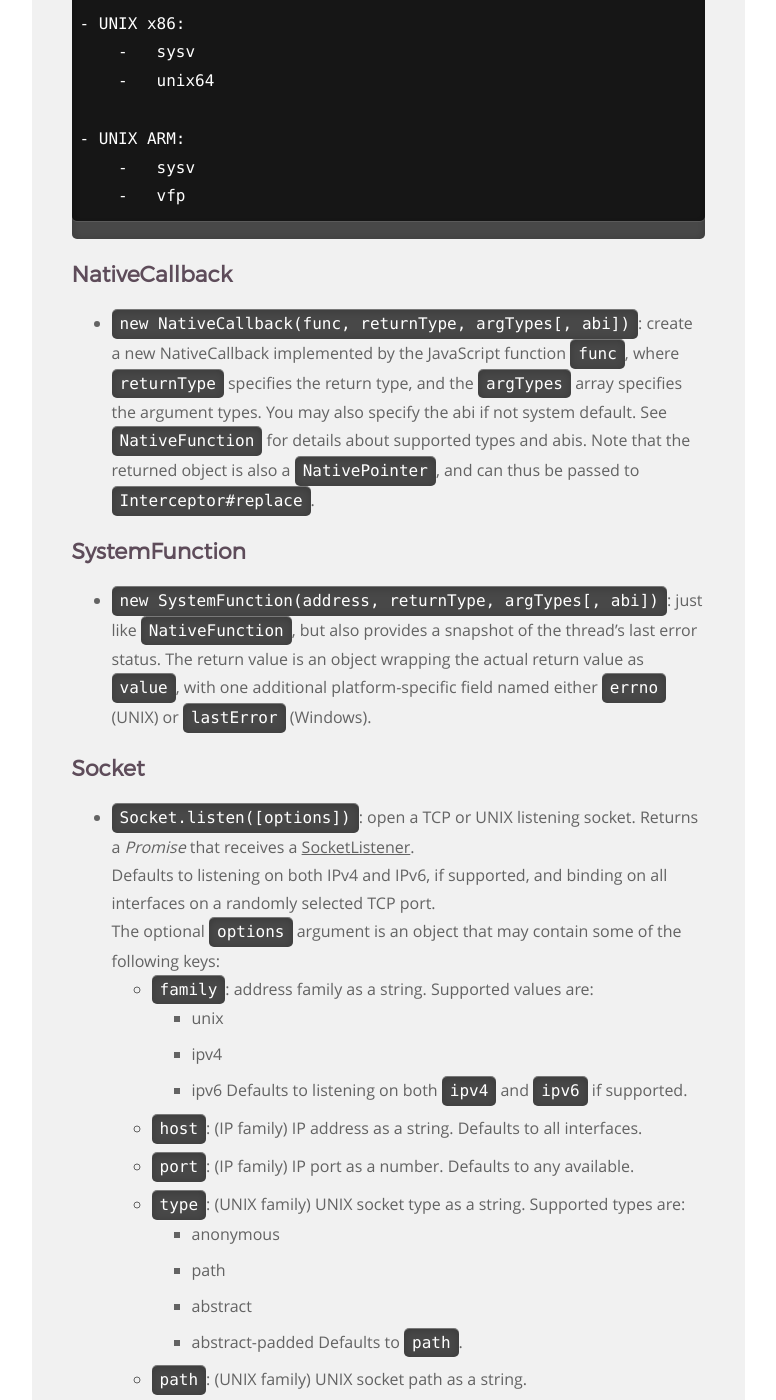
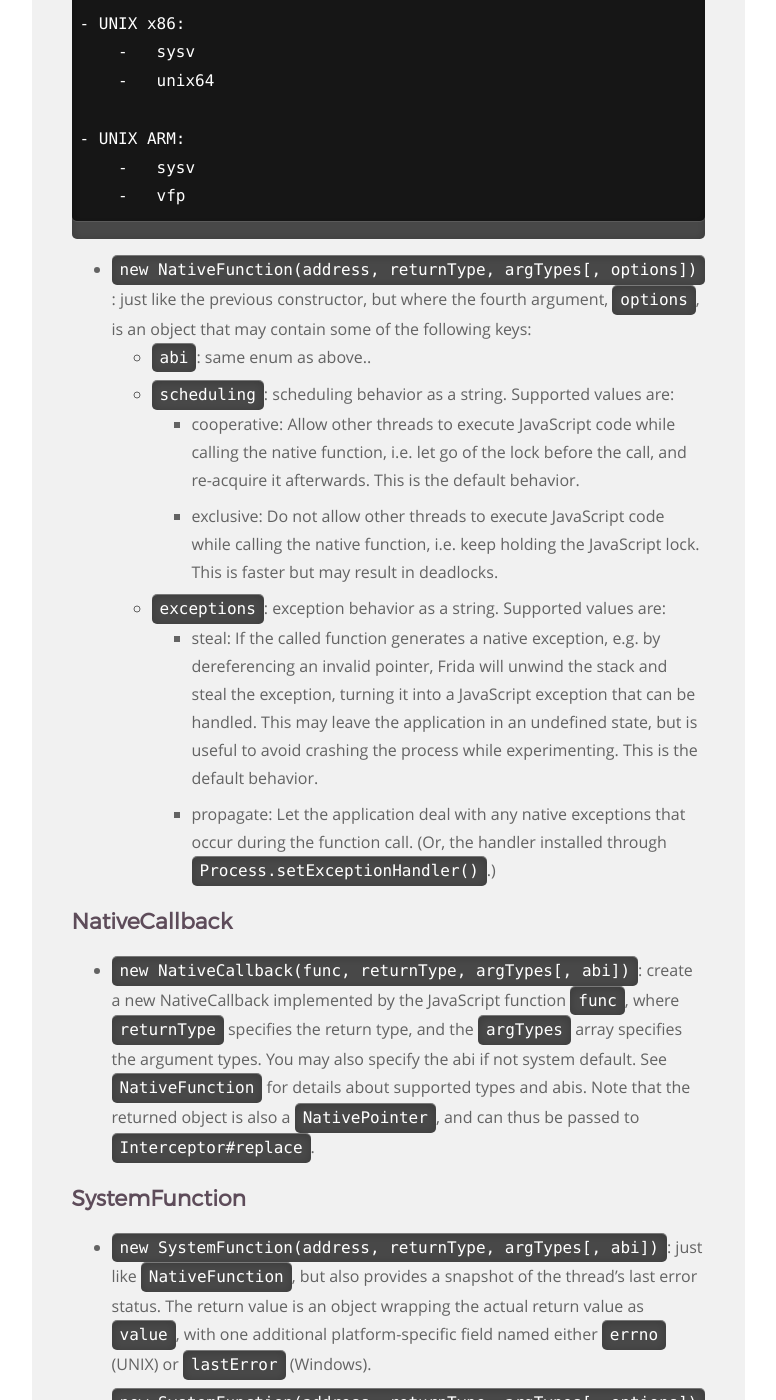
Before and after one commit to frida/frida-website, a Jekyll site: the page built from _docs/javascript-api.md, in a window 1280 px wide and 1400 px high, scrolled down 24219 px. Shown: the whole window, without its empty margins (364-1140 px from the left). Built offline with Jekyll 4.4.1, drawn with Linux system fonts in a browser that asks for light colours; some of the changed text lies outside the part shown.

Commit message:
Document the {Native,System}Function `options` overload

```diff
--- a/_docs/javascript-api.md
+++ b/_docs/javascript-api.md
@@ -957,6 +957,32 @@ friendlyFunctionName(returnValue, thisPtr);
         -   sysv
         -   vfp
 
++   `new NativeFunction(address, returnType, argTypes[, options])`: just like
+    the previous constructor, but where the fourth argument, `options`, is an
+    object that may contain some of the following keys:
+
+    -   `abi`: same enum as above..
+    -   `scheduling`: scheduling behavior as a string. Supported values are:
+        -   cooperative: Allow other threads to execute JavaScript code while
+                         calling the native function, i.e. let go of the lock
+                         before the call, and re-acquire it afterwards.
+                         This is the default behavior.
+        -   exclusive: Do not allow other threads to execute JavaScript code
+                       while calling the native function, i.e. keep holding the
+                       JavaScript lock.
+                       This is faster but may result in deadlocks.
+    -   `exceptions`: exception behavior as a string. Supported values are:
+        -   steal: If the called function generates a native exception, e.g.
+                   by dereferencing an invalid pointer, Frida will unwind the
+                   stack and steal the exception, turning it into a JavaScript
+                   exception that can be handled. This may leave the application
+                   in an undefined state, but is useful to avoid crashing the
+                   process while experimenting.
+                   This is the default behavior.
+        -   propagate: Let the application deal with any native exceptions that
+                       occur during the function call. (Or, the handler
+                       installed through `Process.setExceptionHandler()`.)
+
 
 ## NativeCallback
 
@@ -976,6 +1002,10 @@ friendlyFunctionName(returnValue, thisPtr);
     status. The return value is an object wrapping the actual return value as
     `value`, with one additional platform-specific field named either `errno`
     (UNIX) or `lastError` (Windows).
+
++   `new SystemFunction(address, returnType, argTypes[, options])`: same as
+    above but accepting an `options` object like `NativeFunction`'s
+    corresponding constructor.
 
 
 ## Socket
```
